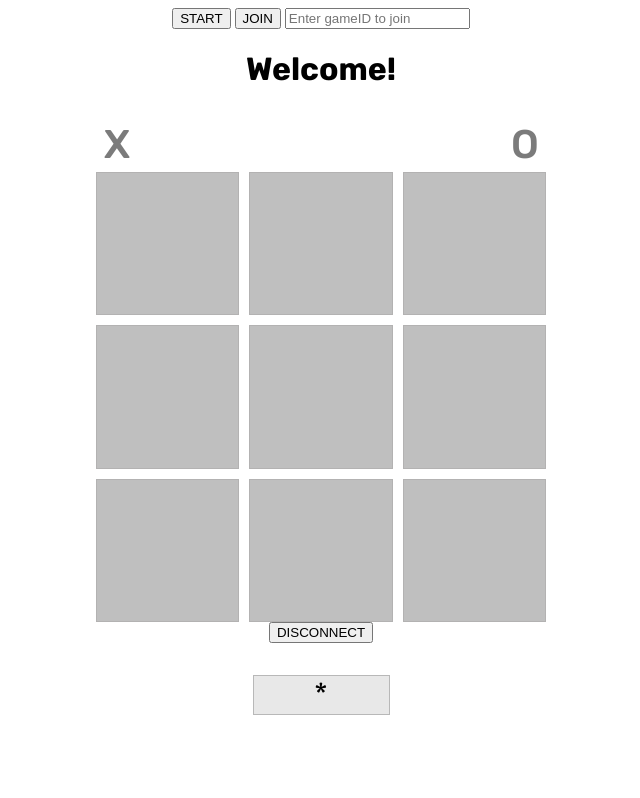
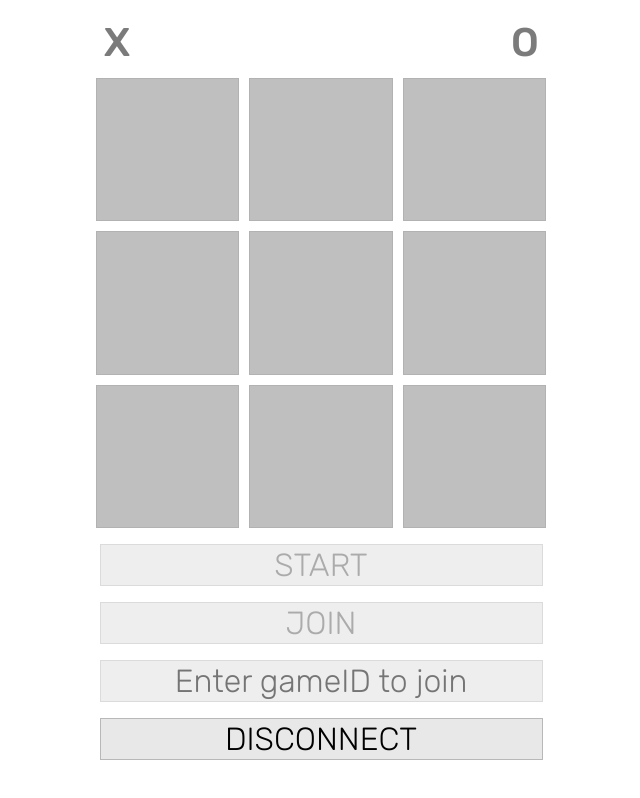
Before and after one commit to Sandark/tic-tac-toe, a website: page src/client/index.html in a window 1280 px wide. Both pictures are taken after a click on the button "START". Shown: the whole page, without its empty margins (319-959 px from the left). Drawn offline with nearby package versions, Linux system fonts and the light colour scheme; no server answers.

Commit message:
GameID support - UI improvements

```diff
--- a/src/client/index.html
+++ b/src/client/index.html
@@ -9,14 +9,6 @@
 <body>
 
 <div class="container">
-        <div class="game_menu">
-            <button type="button" id="start-new">START</button>
-            <button type="button" id="join-game">JOIN</button>
-            <input type="text" id="game-id-input" placeholder="Enter gameID to join">
-        </div>
-        <div class="header">
-            <h1 id="title">Welcome!</h1>
-        </div>
     <div class="players">
         <div class="player" id="player-x">
             <div class="player-symbol">X</div>
@@ -38,11 +30,13 @@
         <button type="button" class="cell" id="c7" disabled></button>
         <button type="button" class="cell" id="c8" disabled></button>
     </div>
-        <div class="chat" id="chat">
-
+    <div class="game_menu">
+        <button class="input_box" type="button" id="start-new">START</button>
+        <button class="input_box" type="button" id="join-game">JOIN</button>
+        <input class="input_box" type="text" id="game-id-input" placeholder="Enter gameID to join">
+        <button class="input_box" type="button" id="disconnect-game">DISCONNECT</button>
     </div>
-        <button type="button" id="disconnect-game">DISCONNECT</button>
-        <div id="game-id">*</div>
+    <div class="chat" id="chat"></div>
 </div>
 </body>
 <script src="/socket.io/socket.io.js"></script>
--- a/src/client/main.css
+++ b/src/client/main.css
@@ -2,10 +2,7 @@
 body {
     font-family: Rubik, sans-serif;
     display: flex;
-}
-
-h1 {
-    text-align: center;
+    font-size: 32px;
 }
 
 .container {
@@ -61,6 +58,7 @@ h1 {
 
 .player {
     width: 40%;
+    height: 1.2em;
     display: flex;
     flex-direction: row;
     font-size: 40px;
@@ -95,25 +93,36 @@ h1 {
     box-shadow: 0 0 5px rgba(255, 255, 0, 0.3);
 }
 
-#game-id {
+.game_menu {
+    display: flex;
+    flex-direction: column;
+}
+
+.input_box {
     border: 1px solid #b8b8b8;
     background: #e8e8e8;
+    font-weight: 200;
+    text-align: center;
+    min-height: 1em;
     font-size: 2em;
-    font-weight: 200;
-    width: 30%;
-    text-align: center;
-    margin-top: 1em;
+    margin-top: 0.5em;
+    font-family: inherit;
 }
 
-#game-id-input {
-
+.input_box:disabled {
+    border: 1px solid #dbdbdb;
+    background: #eeeeee;
 }
 
 #game-id-input.error {
     border: 2px solid #f00;
 }
 
-@media (max-resolution: 120dpi) and (min-width: 600px) {
+@media (max-resolution: 120dpi) {
+    body {
+        font-size: 16px;
+    }
+
     .field {
         height: 450px;
         width: 450px;
--- a/src/client/main.js
+++ b/src/client/main.js
@@ -5,7 +5,6 @@ const playerO = document.getElementById("player-o");
 const playerOStatus = document.getElementById("player-o-status");
 const gameIdInput = document.getElementById("game-id-input");
 const chat = document.getElementById("chat");
-const currentGameId = document.getElementById("game-id");
 
 const joinGameButton = document.getElementById("join-game");
 const startNewButton = document.getElementById("start-new");
@@ -30,6 +29,7 @@ joinGameButton.addEventListener("click", () => {
         if (!socket.connected) {
             socket.open();
             socket.emit("join.game", gameIdInput.value);
+            onConnectionOpened();
         }
     } else {
         gameIdInput.classList.add("error");
@@ -40,17 +40,31 @@ startNewButton.addEventListener("click", () => {
     if (!socket.connected) {
         socket.open();
         socket.emit("create.game");
+        onConnectionOpened();
     }
 });
 
 disconnectButton.addEventListener("click", () => {
     if (socket.connected) {
         socket.close();
+        onConnectionClosed();
     }
 
     disableAllCells();
-    currentGameId.innerText = "";
-})
+    gameIdInput.value = "";
+});
+
+function onConnectionOpened() {
+    startNewButton.disabled = true;
+    joinGameButton.disabled = true;
+    gameIdInput.disabled = true;
+}
+
+function onConnectionClosed() {
+    startNewButton.disabled = false;
+    joinGameButton.disabled = false;
+    gameIdInput.disabled = false;
+}
 
 cells.forEach(b => {
     b.addEventListener("click", (evt) => {
@@ -118,11 +132,10 @@ socket.on("moved.player", (btn, value, currentTurn) => {
 });
 
 socket.on("joined.game", (gameState) => {
-    currentGameId.innerText = gameState.gameId;
+    gameIdInput.value = "GameID: " + gameState.gameId;
 
     playerSymbol = gameState.player;
     opponentSymbol = gameState.opponentSymbol;
-    // chat.innerText = `You've joined the game, your symbol is ${playerSymbol} and game id is ${gameState.gameId}`;
 
     updateStateInfo(playerSymbol, "You");
     updateStateInfo(opponentSymbol, gameState.opponent ? "Online" : "Offline");
--- a/src/server/game.js
+++ b/src/server/game.js
@@ -1,7 +1,9 @@
 const support = require("./support");
 const winCombinations = ["012", "345", "678", "036", "147", "258", "048", "246"];
 
-function Game(id = support.getRandomId(5).toUpperCase(), players = {}, currentTurn = "X") {
+function Game(id = support.getRandomId(5).toUpperCase(),
+              players = {},
+              currentTurn = "X") {
     this.id = id;
     this.players = players;
     this.field = {};
```
Lines whose indentation alone changed are shown as unchanged.
